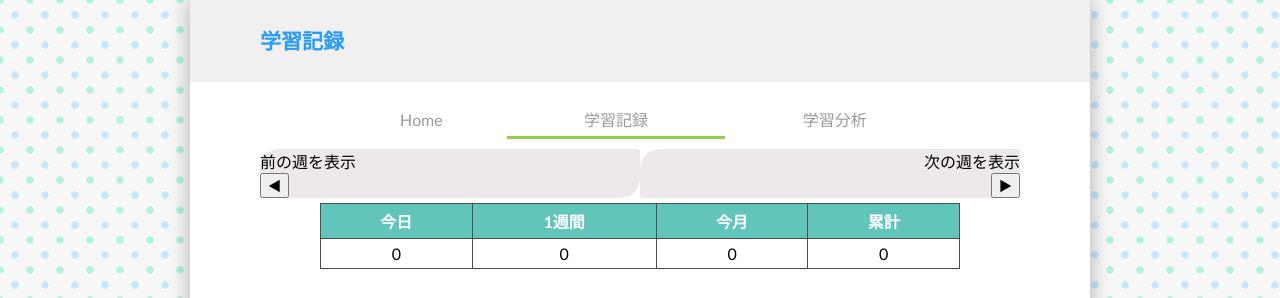
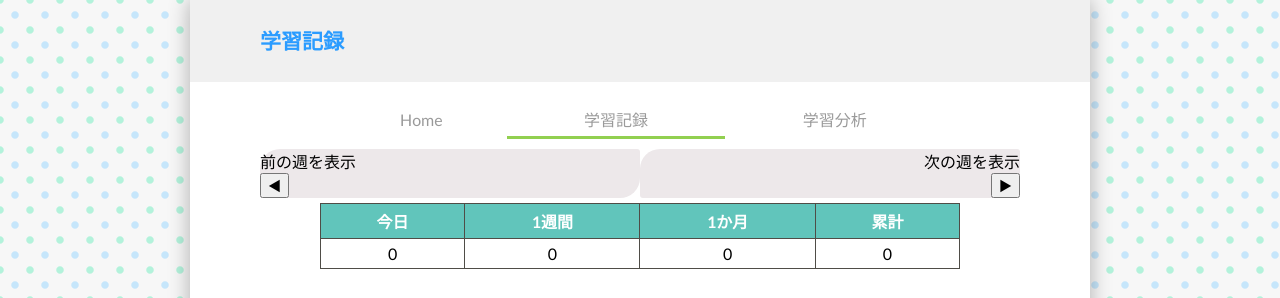
Before and after one commit to mechAneko12/IoT_project, a Django app: template manager/templates/table.html in a window 1280 px wide. Shown: the top 298 px of the page. Run offline with Django 3.2, Linux system fonts and the light colour scheme; the template is opened without the code that fills it, so the values that code supplies are empty; some libraries are stand-ins or nearby versions.

Commit message:
Study app

```diff
--- a/manager/templates/table.html
+++ b/manager/templates/table.html
@@ -37,7 +37,7 @@
               <tr>
                   <th>今日</th>
                   <th>1週間</th>
-                  <th>今月</th>
+                  <th>1か月</th>
                   <th>累計</th>
               </tr>
           </thead>
@@ -56,7 +56,7 @@
     <div class = "eff">
       <div class = "eval" id="pie" style="width:70%; height:200pt" ></div>
       <div class = "eval" >
-        <img name = "ritsu" width=150 src ="https://res.cloudinary.com/hx3z2s9d0/image/upload/v1575967961/Rotating_earth__large_wy9cfd.gif"/>
+        <img name = "ritsu" width=200 src ="https://res.cloudinary.com/hx3z2s9d0/image/upload/v1575967961/Rotating_earth__large_wy9cfd.gif"/>
       </div>
     </div>
     </div>
```
